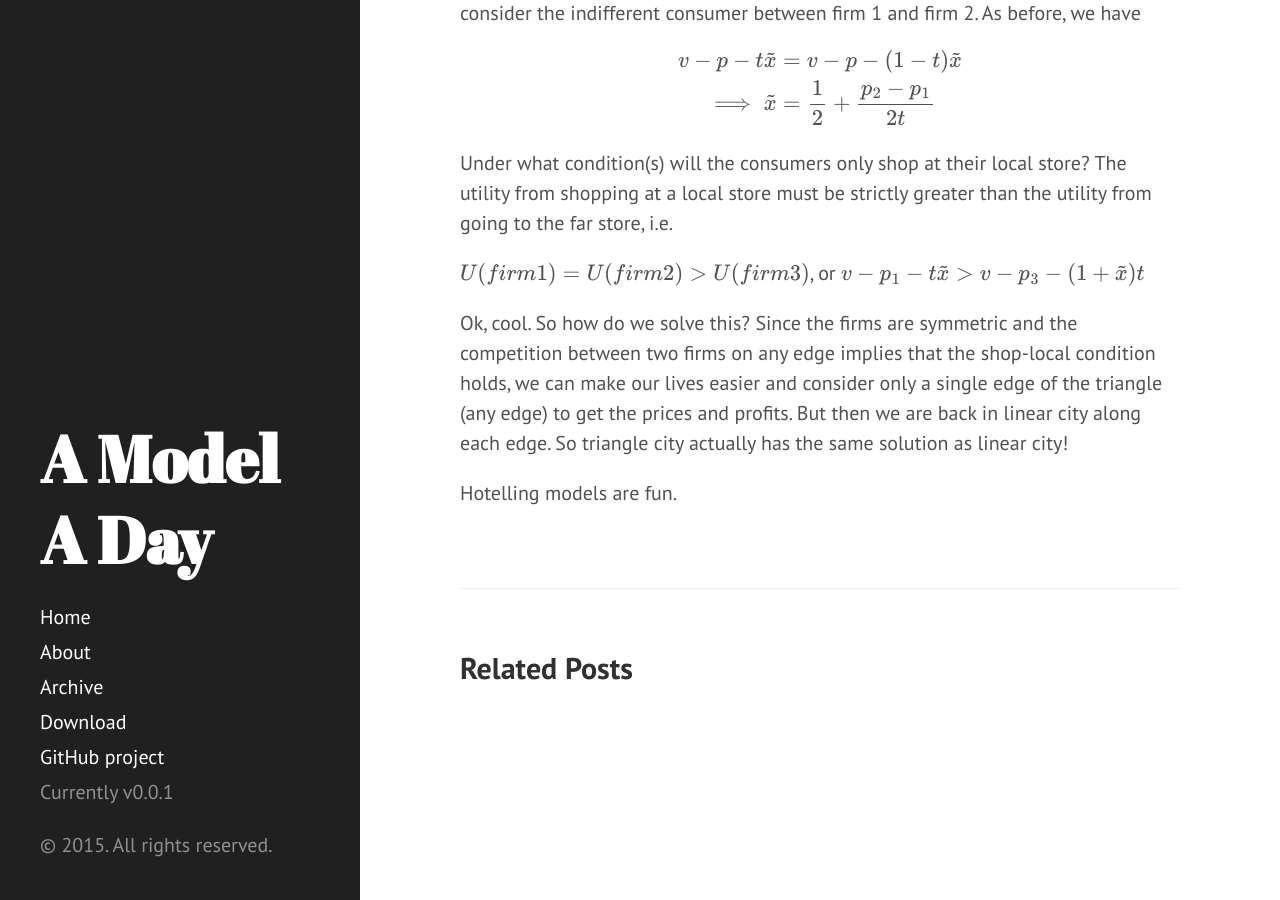
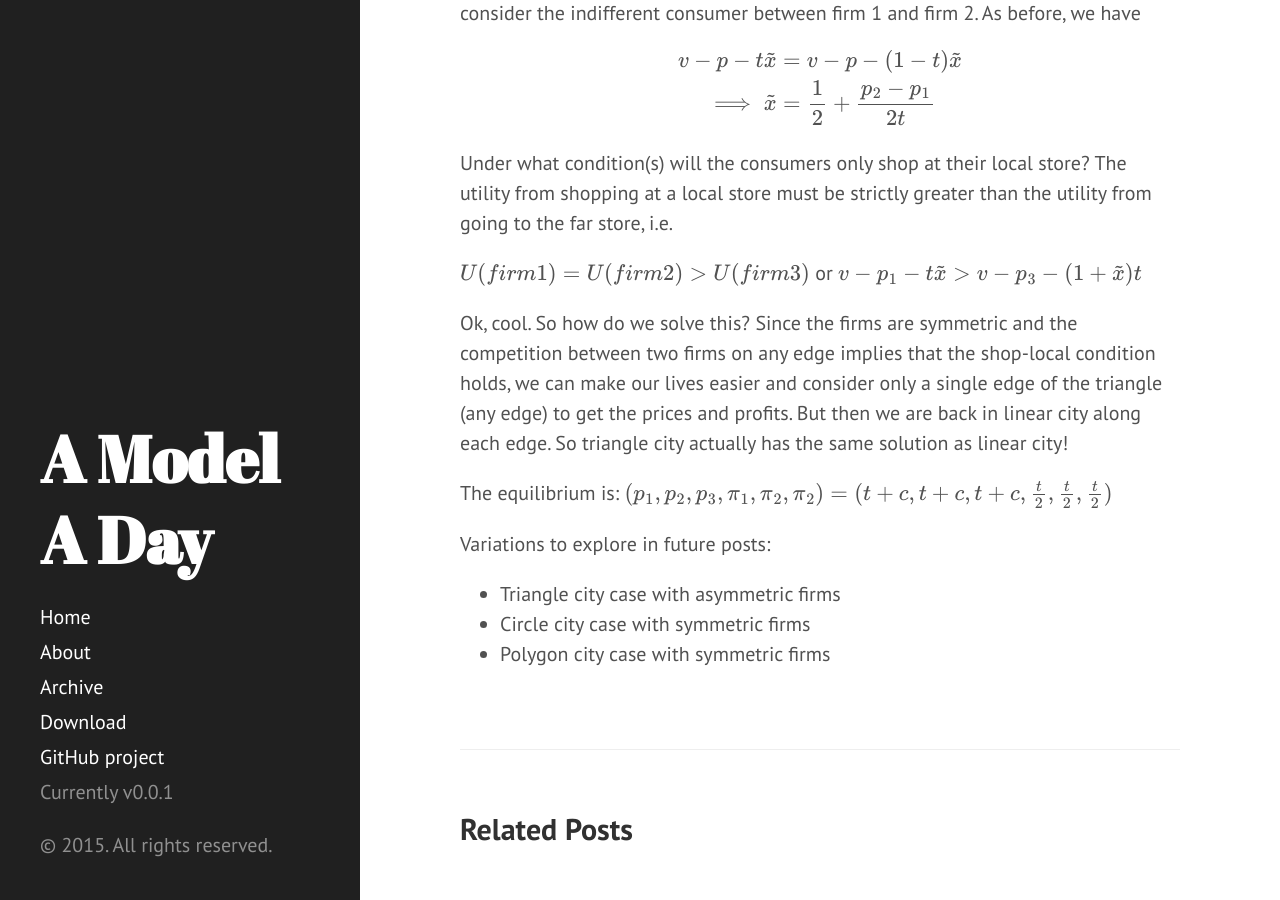
Before and after one commit to akhilrao/akhilrao.github.io, a Jekyll site: the page built from _posts/2015-09-28-hotelling-triangle-city.md, in a window 1280 px wide and 900 px high, scrolled down 2511 px. Built offline with Jekyll 4.4.1, drawn with Linux system fonts in a browser that asks for light colours; Markdown is read by kramdown in place of the engine named in the settings; formulas are drawn with MathJax 3.

Commit message:
First blog post

```diff
--- a/_posts/2015-09-28-hotelling-triangle-city.md
+++ b/_posts/2015-09-28-hotelling-triangle-city.md
@@ -64,11 +64,17 @@ v - p - t\tilde{x} & = v - p -(1-t)\tilde{x} \cr
 
 Under what condition(s) will the consumers only shop at their local store? The utility from shopping at a local store must be strictly greater than the utility from going to the far store, i.e.
 
-$$ U(firm 1) = U(firm 2) > U(firm 3) $$, or
+$$ U(firm 1) = U(firm 2) > U(firm 3) $$ or
 $$ v - p_1 - t\tilde{x} > v - p_3 - (1+\tilde{x})t $$
 
 
 Ok, cool. So how do we solve this? Since the firms are symmetric and the competition between two firms on any edge implies that the shop-local condition holds, we can make our lives easier and consider only a single edge of the triangle (any edge) to get the prices and profits. But then we are back in linear city along each edge. So triangle city actually has the same solution as linear city!
 
 
-Hotelling models are fun.
+The equilibrium is: \\( (p_1,p_2,p_3,\pi_1,\pi_2,\pi_2) = (t+c,t+c,t+c,\frac{t}{2},\frac{t}{2},\frac{t}{2}) \\)
+
+
+Variations to explore in future posts:
+- Triangle city case with asymmetric firms
+- Circle city case with symmetric firms
+- Polygon city case with symmetric firms
```
Also changed, not shown: 1 other file.
